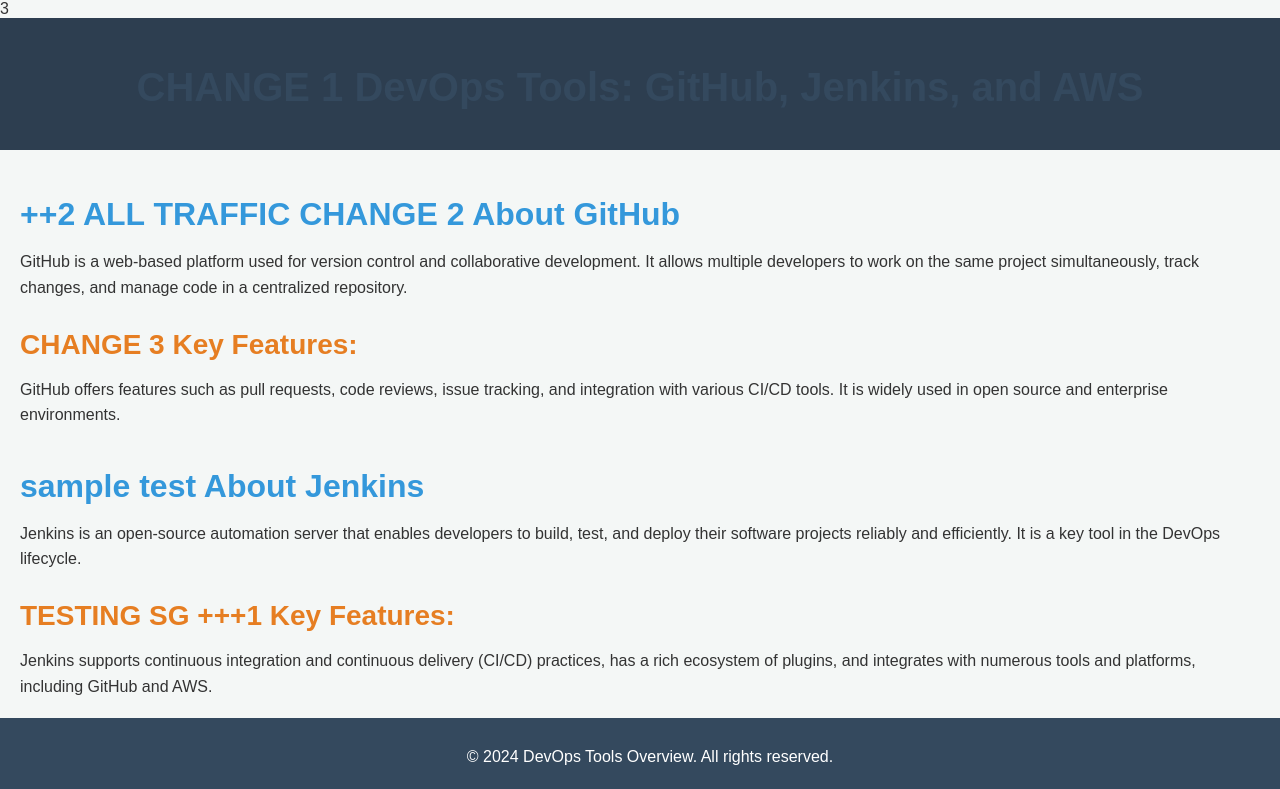
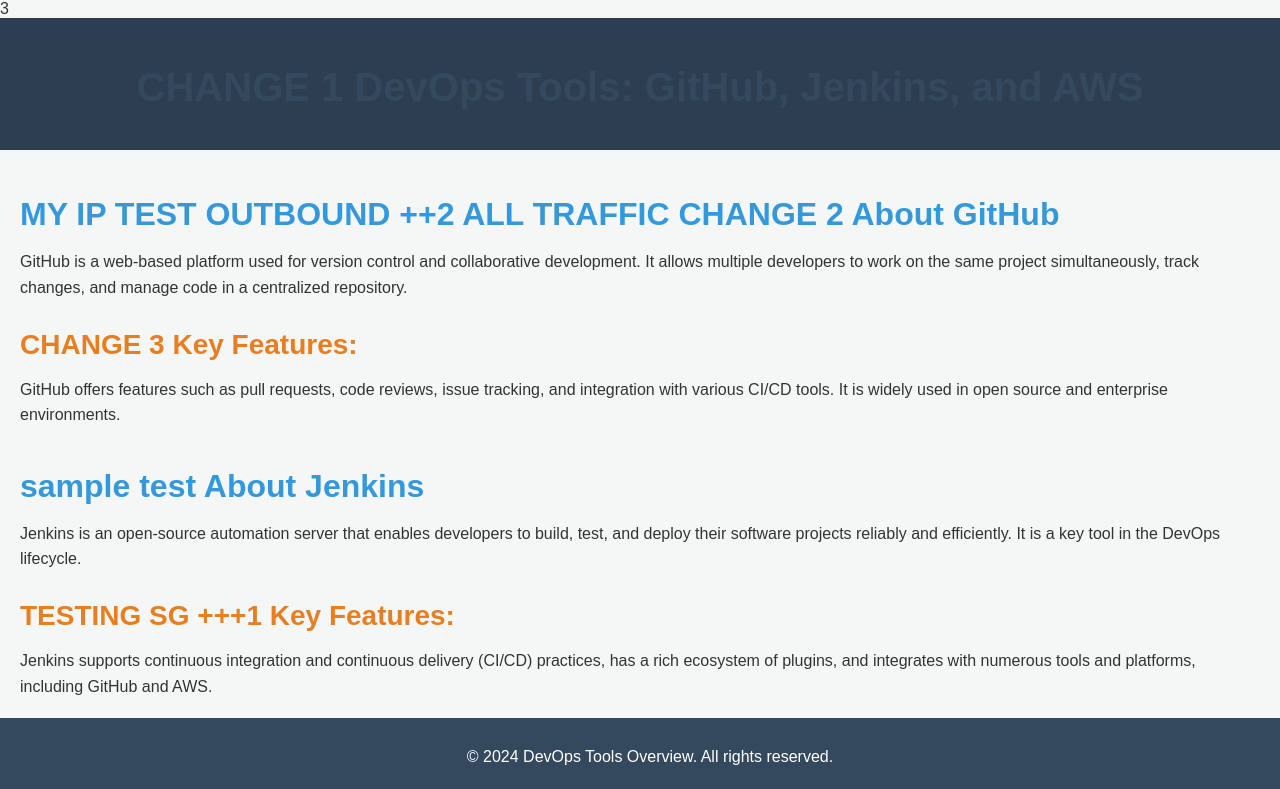
Before and after one commit to Manishamg/bsol_cicd, a plain HTML site: page index.html in a window 1280 px wide. Shown: the top 789 px of the page. Drawn offline with Linux system fonts and the light colour scheme.

Commit message:
Update index.html

```diff
--- a/index.html
+++ b/index.html
@@ -62,7 +62,7 @@
 
 <main>
     <div class="section">
-        <h2> ++2 ALL TRAFFIC CHANGE 2 About GitHub</h2>
+        <h2> MY IP TEST OUTBOUND ++2 ALL TRAFFIC CHANGE 2 About GitHub</h2>
         <p>GitHub is a web-based platform used for version control and collaborative development. It allows multiple developers to work on the same project simultaneously, track changes, and manage code in a centralized repository.</p>
         <h3>CHANGE 3 Key Features:</h3>
         <p>GitHub offers features such as pull requests, code reviews, issue tracking, and integration with various CI/CD tools. It is widely used in open source and enterprise environments.</p>
```
